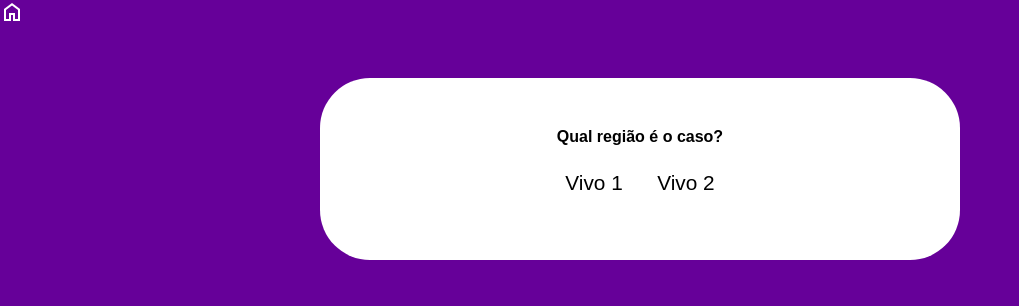
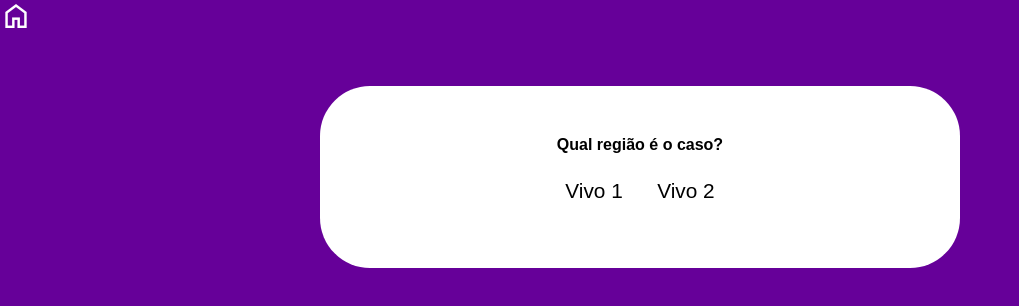
Before and after one commit to Thayghethy/SmartFlow, a plain HTML site: page putty.html in a window 1280 px wide. Shown: the whole page, without its empty margins (0-1019 px from the left). Drawn offline with nearby package versions, Linux system fonts and the light colour scheme.

Commit message:
Update style_putty.css

```diff
--- a/estilos/style_putty.css
+++ b/estilos/style_putty.css
@@ -13,6 +13,8 @@ body {
 
 #home {
     color:white;
+    cursor: pointer;
+    font-size: 2em;
 }
 .region {
     margin: 50px auto;
```
